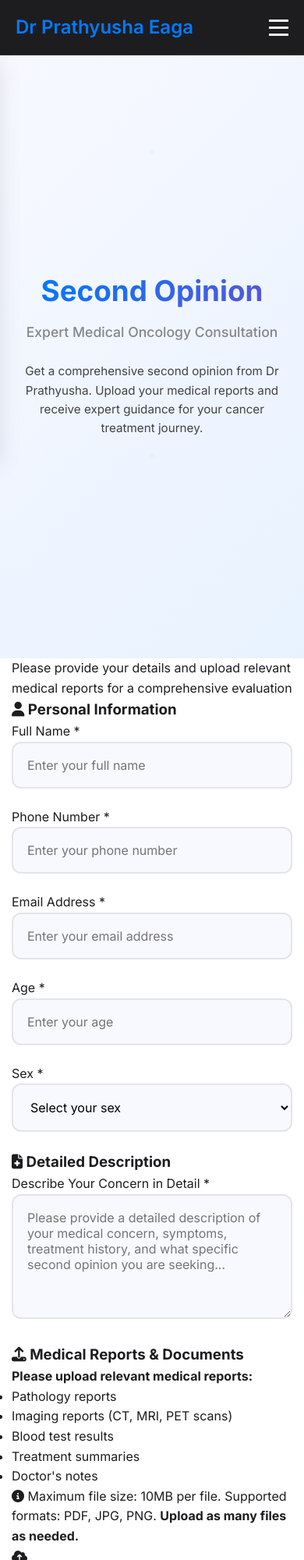
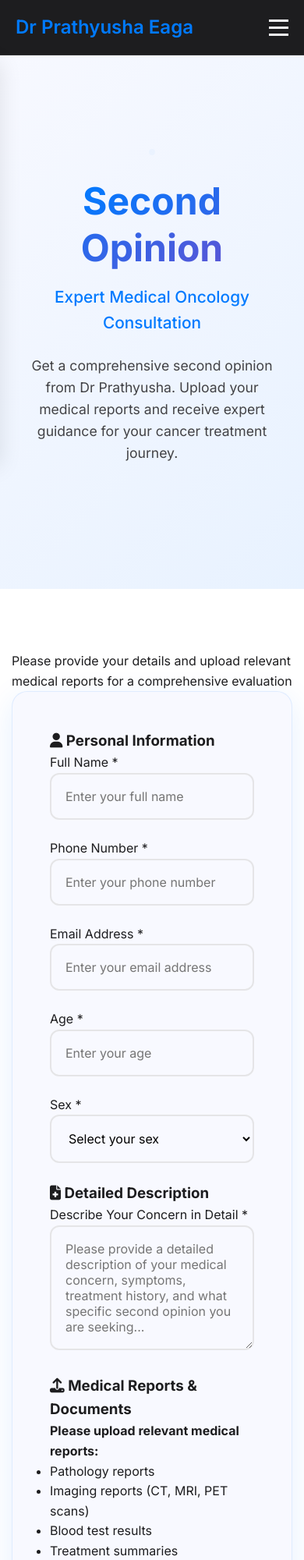
Before and after one commit to pratty2304/dr-prathyusha-website, a website: page second-opinion.html in a window 390 px wide. Shown: the top 2000 px of the page at 78% size. Drawn offline with Linux system fonts and the light colour scheme; no server answers.

Commit message:
Restore: Original light backgrounds and spacing for video consultation and second opinion pages

```diff
--- a/styles.css
+++ b/styles.css
@@ -973,7 +973,7 @@ body {
         left: -100%;
         top: 70px;
         flex-direction: column;
-        background-color: rgba(255, 255, 255, 0.98);
+        background-color: #fff !important;
         backdrop-filter: blur(20px);
         -webkit-backdrop-filter: blur(20px);
         width: 100%;
@@ -994,6 +994,16 @@ body {
         font-size: 1rem;
         padding: 0.8rem 0;
         display: block;
+        color: #1d1d1f !important;
+    }
+
+    .nav-link:hover,
+    .nav-link.active {
+        color: #007AFF !important;
+    }
+
+    .hamburger span {
+        background: #1d1d1f !important;
     }
 
     .hero-container {
@@ -1889,3 +1899,49 @@ body:not(.home-page) .navbar .hamburger span {
     0%, 100% { opacity: 0.6; transform: scale(1); }
     50% { opacity: 1; transform: scale(1.1); }
 }
+
+/* Second Opinion Page Styles */
+.second-opinion-hero {
+    min-height: auto;
+    padding: 8rem 20px;
+    display: flex;
+    align-items: center;
+    justify-content: center;
+    background: linear-gradient(135deg, #f8f9ff 0%, #e8f2ff 100%);
+}
+
+.second-opinion-hero .hero-container {
+    grid-template-columns: 1fr;
+    text-align: center;
+}
+
+.second-opinion-hero .hero-title {
+    font-size: 3rem;
+    margin-bottom: 1rem;
+}
+
+.second-opinion-hero .hero-subtitle {
+    font-size: 1.3rem;
+    color: #007AFF;
+    margin-bottom: 1.5rem;
+}
+
+.second-opinion-hero .hero-description {
+    font-size: 1.1rem;
+    max-width: 600px;
+    margin: 0 auto 2rem;
+}
+
+/* Second Opinion Form */
+.second-opinion-form {
+    padding: 80px 0;
+    background: #ffffff;
+}
+
+.second-opinion-form-content {
+    background: #f8f9ff;
+    border-radius: 20px;
+    padding: 3rem;
+    box-shadow: 0 10px 40px rgba(0, 122, 255, 0.1);
+    border: 1px solid rgba(0, 122, 255, 0.1);
+}
```
